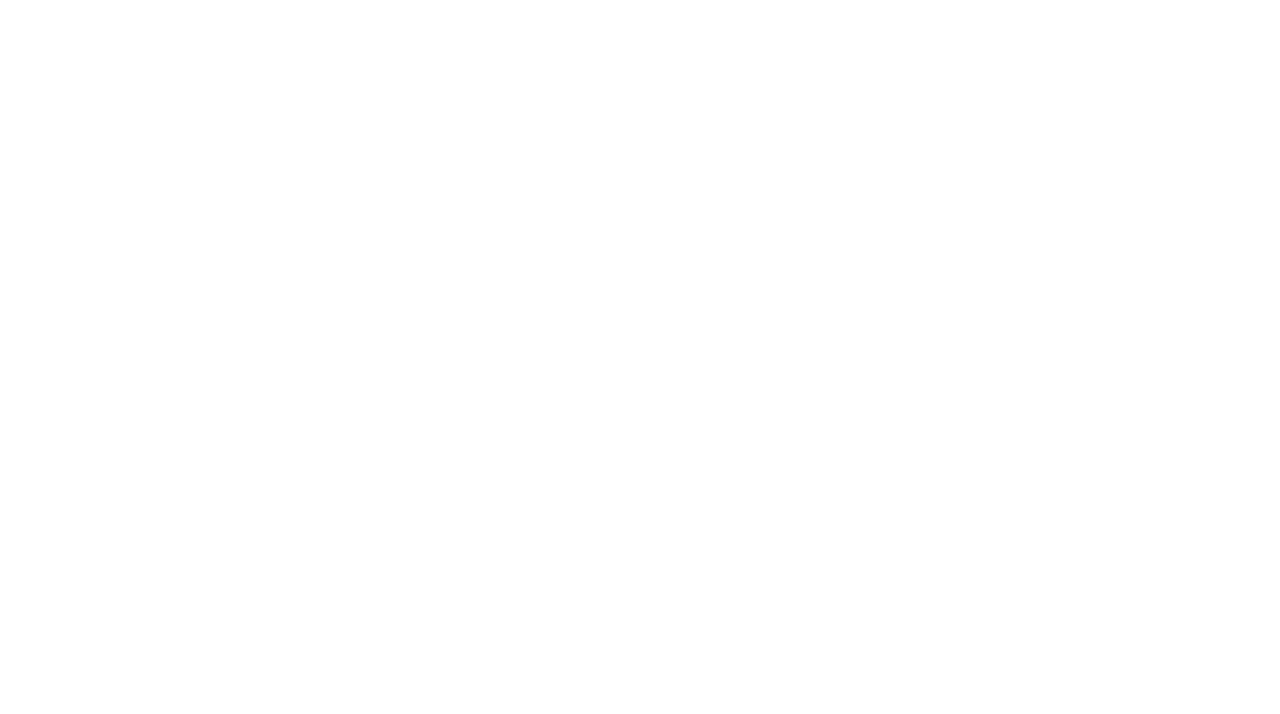
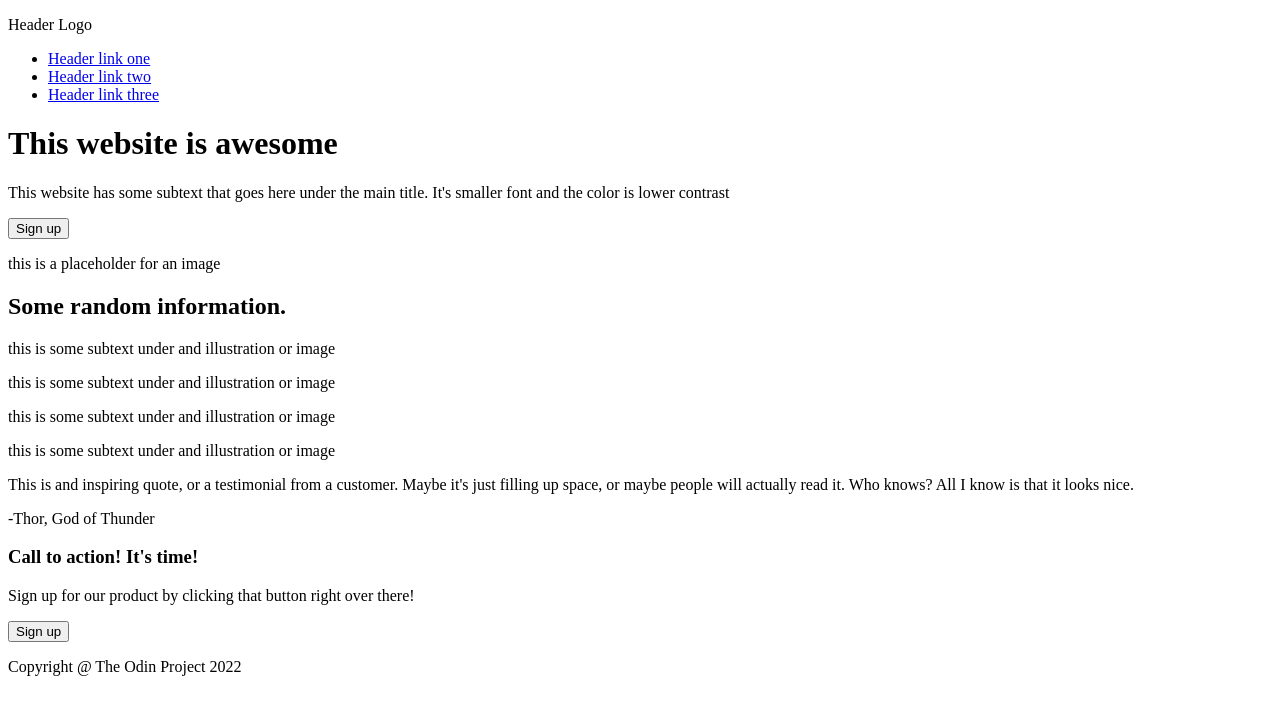
Before and after one commit to T6n1s/landing-page, a plain HTML site: page index.html in a window 1280 px wide. Drawn offline with Linux system fonts and the light colour scheme.

Commit message:
Add HTML structure

```diff
--- a/index.html
+++ b/index.html
@@ -7,6 +7,59 @@
     </head>
 
     <body>
-
+        <div class="header">
+            <p>Header Logo</p>
+            <ul>
+                <li><a href="#link">Header link one</a></li>
+                <li><a href="#link">Header link two</a></li>
+                <li><a href="#link">Header link three</a></li>
+            </ul>
+        </div>
+        <div class="underheader">
+            <div class="uhinfo">
+                <h1>This website is awesome</h1>
+                <p>This website has some subtext that goes here under the main title. It's smaller font and the color is lower contrast</p>
+                <button>Sign up</button>
+            </div>
+            <div class="uhimage">
+                <p>this is a placeholder for an image</p>
+            </div>
+        </div>
+        <div class="uppermid">
+            <h2>Some random information.</h2>
+            <div class="container">
+                <div class="box"></div>
+                <p>this is some subtext under and illustration or image</p>
+            </div>
+            <div class="container">
+                <div class="box"></div>
+                <p>this is some subtext under and illustration or image</p>
+            </div>
+            <div class="container">
+                <div class="box"></div>
+                <p>this is some subtext under and illustration or image</p>
+            </div>
+            <div class="container">
+                <div class="box"></div>
+                <p>this is some subtext under and illustration or image</p>
+            </div>
+            </div>
+            <div class="lowermid">
+                <p>This is and inspiring quote, or a testimonial from a customer. Maybe it's just filling up space, or maybe people will actually read it. Who knows? All I know is that it looks nice.</p>
+                <p>-Thor, God of Thunder</p>
+            </div>
+            <div class="lower">
+                <div class="lowercontainer">
+                    <div class="lowerinfo">
+                        <h3>Call to action! It's time!</h3>
+                        <p>Sign up for our product by clicking that button right over there!</p>
+                    </div>
+                    <button>Sign up</button>
+                </div>
+            </div>
+            <div class="footer">
+                <p>Copyright @ The Odin Project 2022</p>
+            </div>
+        </div>
     </body>
 </html>
```
